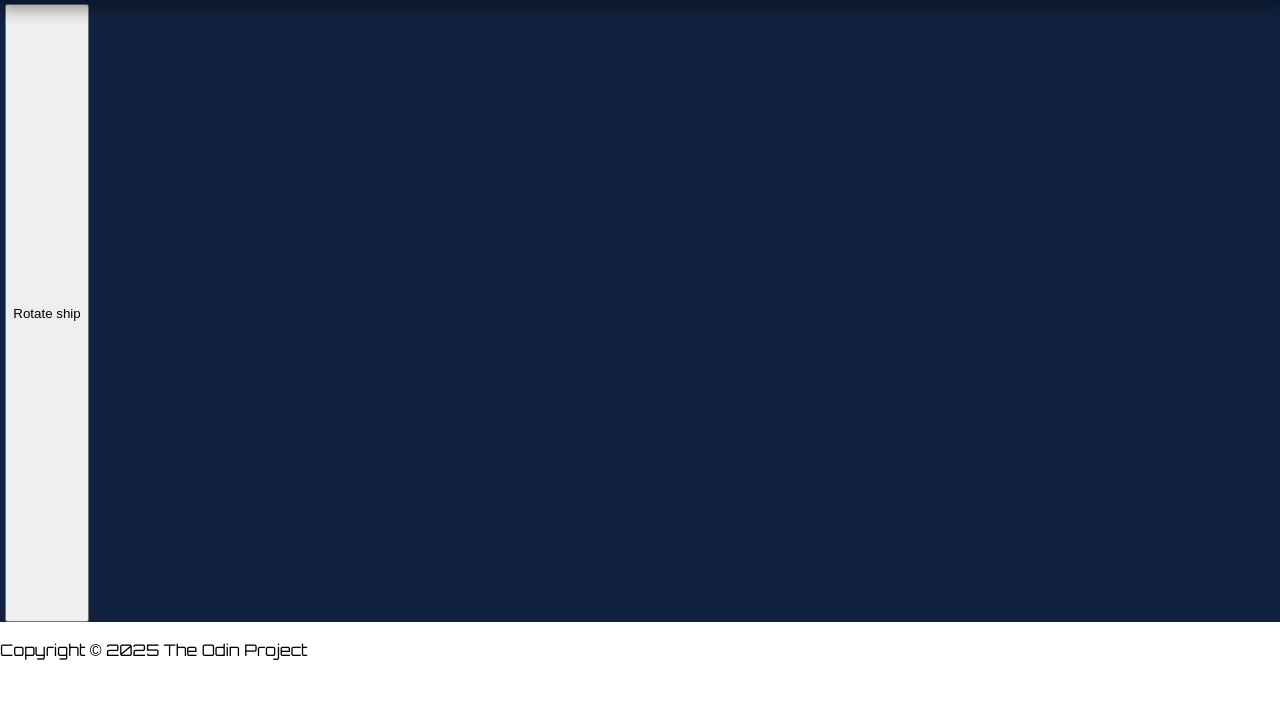
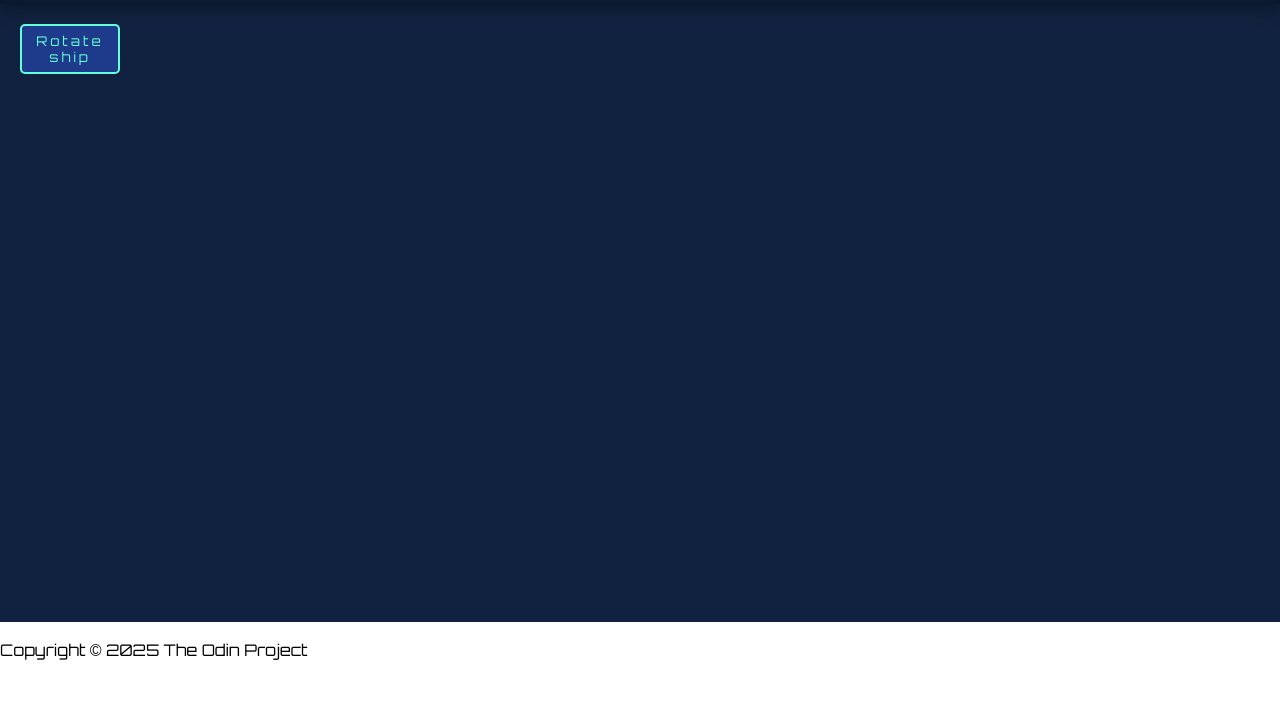
Before and after one commit to pawelgawron3/odin-battleship, a website built with webpack: page src/template.html in a window 1280 px wide. Shown: the part 76-800 px from the top of the page. Built offline with nearby package versions, Linux system fonts and the light colour scheme.

Commit message:
Add styles for the button element

```diff
--- a/src/styles.css
+++ b/src/styles.css
@@ -37,6 +37,7 @@ main {
   justify-content: center;
   gap: 75px;
   background-color: #112240;
+  position: relative;
 }
 
 #userGrid,
@@ -60,3 +61,24 @@ main {
 .cell:hover {
   background-color: #1e3a8a;
 }
+
+#rotateShip {
+  font-family: 'Orbitron', sans-serif;
+  height: 50px;
+  width: 100px;
+  background-color: #1e3a8a;
+  border: 2px solid #64ffda;
+  color: #64ffda;
+  letter-spacing: 3px;
+  border-radius: 5px;
+  position: absolute;
+  left: 20px;
+  top: 20px;
+  transition: all 0.3s;
+}
+
+#rotateShip:hover {
+  transform: scale(1.1);
+  box-shadow: 0px 0px 15px #64ffda;
+  text-shadow: 0 0 10px #64ffda;
+}
```
